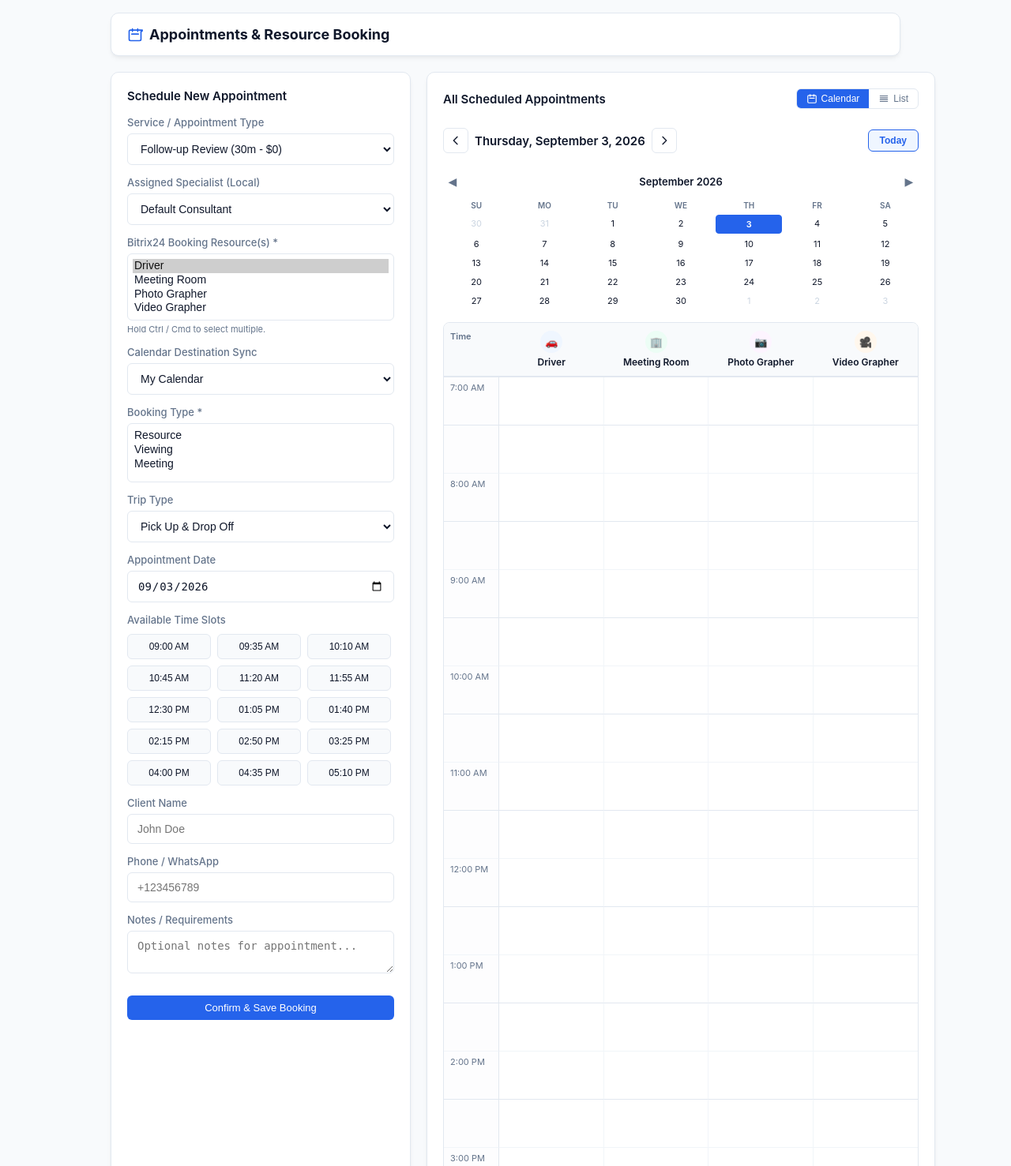
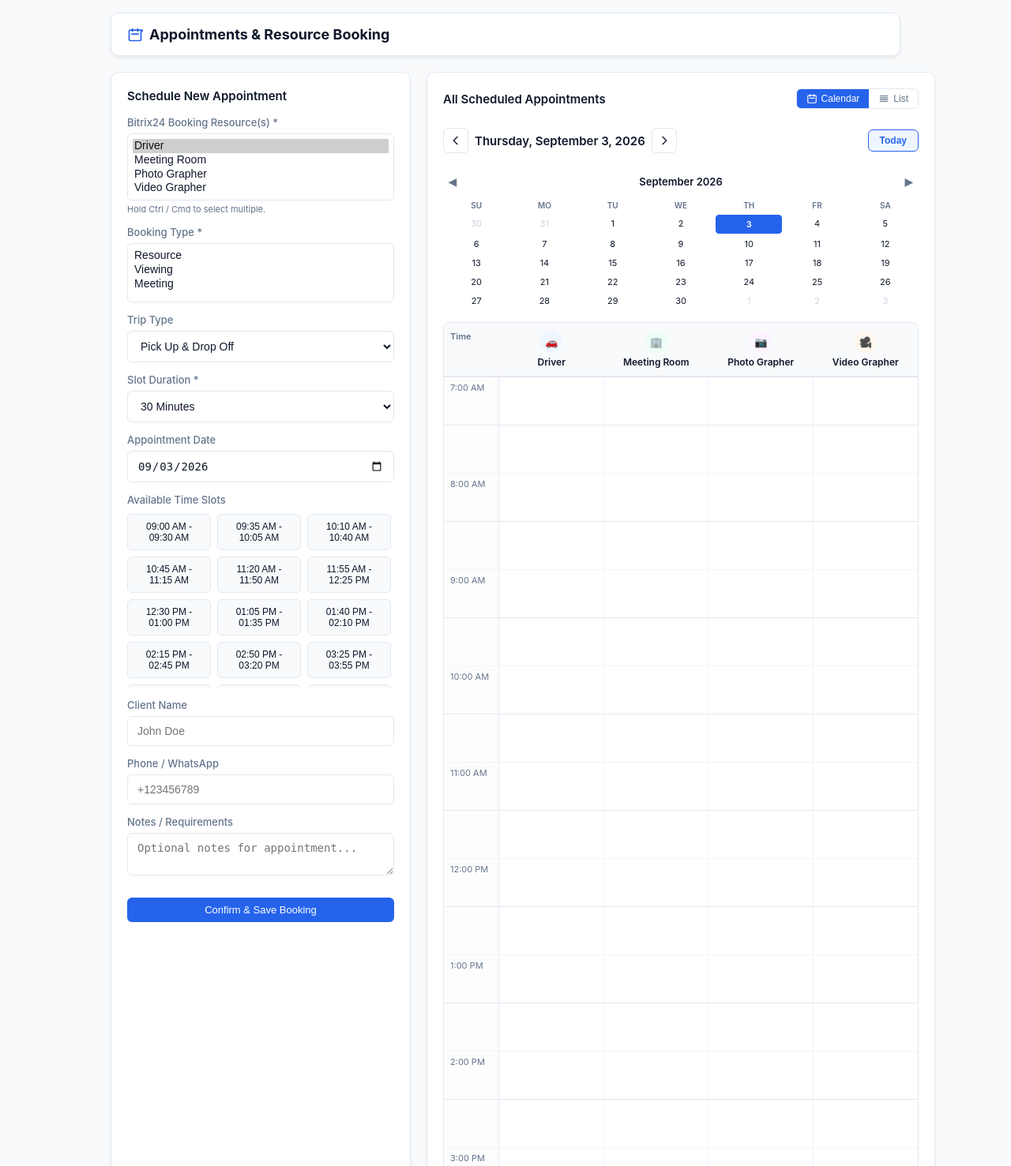
Before and after one commit to mostafaKeen/custom_booking, a PHP site: page / in a window 1280 px wide. Shown: the top 1477 px of the page at 79% size. Run offline with PHP 8.4, Linux system fonts and the light colour scheme; data comes from the database, SQL or seed files in the repository; data that the repository does not hold is empty.

Commit message:
feat: add dynamic Slot Duration selector and remove unneeded Service, Specialist, and Calendar fields

```diff
--- a/api.php
+++ b/api.php
@@ -204,14 +204,19 @@ try {
 
         case 'get_slots':
             $date = $_REQUEST['date'] ?? date('Y-m-d');
-            $serviceId = (int)($_REQUEST['service_id'] ?? 0);
-            $staffId = (int)($_REQUEST['staff_id'] ?? 0);
+            $serviceId = (int)($_REQUEST['service_id'] ?? 1);
+            $staffId = (int)($_REQUEST['staff_id'] ?? 1);
 
-            // Fetch service duration
-            $stmt = $db->prepare("SELECT duration_minutes FROM services WHERE id = ?");
-            $stmt->execute([$serviceId]);
-            $service = $stmt->fetch(PDO::FETCH_ASSOC);
-            $duration = $service ? (int)$service['duration_minutes'] : DEFAULT_SLOT_DURATION;
+            // Allow custom duration passed from frontend, or fallback to service duration
+            $customDuration = (int)($_REQUEST['duration_minutes'] ?? 0);
+            if ($customDuration > 0) {
+                $duration = $customDuration;
+            } else {
+                $stmt = $db->prepare("SELECT duration_minutes FROM services WHERE id = ?");
+                $stmt->execute([$serviceId]);
+                $service = $stmt->fetch(PDO::FETCH_ASSOC);
+                $duration = $service ? (int)$service['duration_minutes'] : DEFAULT_SLOT_DURATION;
+            }
 
             // Fetch staff working hours
             $stmt = $db->prepare("SELECT working_start, working_end FROM staff WHERE id = ?");
--- a/assets/js/widget.js
+++ b/assets/js/widget.js
@@ -766,13 +766,14 @@ function handleDriverTripTypeRules() {
 }
 
 function loadSlots() {
-    var serviceId = document.getElementById('service_id').value;
-    var staffId = document.getElementById('staff_id').value;
+    var serviceId = (document.getElementById('service_id') ? document.getElementById('service_id').value : '1') || '1';
+    var staffId = (document.getElementById('staff_id') ? document.getElementById('staff_id').value : '1') || '1';
     var date = document.getElementById('booking_date').value;
+    var duration = document.getElementById('slot_duration') ? document.getElementById('slot_duration').value : '30';
 
-    if (!serviceId || !staffId || !date) return;
+    if (!date) return;
 
-    fetch('api.php?action=get_slots&service_id=' + serviceId + '&staff_id=' + staffId + '&date=' + date + getAuthParams())
+    fetch('api.php?action=get_slots&service_id=' + serviceId + '&staff_id=' + staffId + '&date=' + date + '&duration_minutes=' + duration + getAuthParams())
         .then(function(res) { return res.json(); })
         .then(function(data) {
             var slotsContainer = document.getElementById('slots_container');
@@ -784,7 +785,7 @@ function loadSlots() {
                     var btn = document.createElement('button');
                     btn.type = 'button';
                     btn.className = 'slot-btn ' + (slot.available ? '' : 'disabled');
-                    btn.textContent = slot.display.split('-')[0].trim();
+                    btn.textContent = slot.display;
 
                     if (slot.available) {
                         btn.onclick = function() {
@@ -807,9 +808,15 @@ function loadSlots() {
 }
 
 function setupEventListeners() {
-    document.getElementById('service_id').addEventListener('change', loadSlots);
-    document.getElementById('staff_id').addEventListener('change', loadSlots);
+    var serviceEl = document.getElementById('service_id');
+    if (serviceEl) serviceEl.addEventListener('change', loadSlots);
+    var staffEl = document.getElementById('staff_id');
+    if (staffEl) staffEl.addEventListener('change', loadSlots);
+
     document.getElementById('booking_date').addEventListener('change', loadSlots);
+
+    var durationEl = document.getElementById('slot_duration');
+    if (durationEl) durationEl.addEventListener('change', loadSlots);
 
     var b24ResSelect = document.getElementById('b24_resource_id');
     if (b24ResSelect) {
--- a/index.php
+++ b/index.php
@@ -44,15 +44,9 @@ $isWritable = is_writable(__DIR__) || (is_dir(__DIR__ . '/data') && is_writable(
             <div class="card">
                 <h3 class="card-title">Schedule New Appointment</h3>
                 <form id="booking_form">
-                    <div class="form-group">
-                        <label for="service_id">Service / Appointment Type</label>
-                        <select id="service_id" name="service_id" class="form-control" required></select>
-                    </div>
-
-                    <div class="form-group">
-                        <label for="staff_id">Assigned Specialist (Local)</label>
-                        <select id="staff_id" name="staff_id" class="form-control" required></select>
-                    </div>
+                    <input type="hidden" id="service_id" name="service_id" value="1">
+                    <input type="hidden" id="staff_id" name="staff_id" value="1">
+                    <input type="hidden" id="calendar_target" name="calendar_target" value="user">
 
                     <div class="form-group">
                         <label for="b24_resource_id">Bitrix24 Booking Resource(s) *</label>
@@ -63,14 +57,6 @@ $isWritable = is_writable(__DIR__) || (is_dir(__DIR__ . '/data') && is_writable(
                             <option value="705">Video Grapher</option>
                         </select>
                         <small style="color: #64748b; font-size: 11px; display: block; margin-top: 4px;">Hold Ctrl / Cmd to select multiple.</small>
-                    </div>
-
-                    <div class="form-group">
-                        <label for="calendar_target">Calendar Destination Sync</label>
-                        <select id="calendar_target" name="calendar_target" class="form-control">
-                            <option value="user">My Calendar</option>
-                            <option value="company_calendar">Public (Company Calendar)</option>
-                        </select>
                     </div>
 
                     <div class="form-group">
@@ -88,6 +74,21 @@ $isWritable = is_writable(__DIR__) || (is_dir(__DIR__ . '/data') && is_writable(
                             <option value="757">Pick Up & Drop Off</option>
                             <option value="759">Pick Up</option>
                             <option value="761">Drop Off</option>
+                        </select>
+                    </div>
+
+                    <div class="form-group">
+                        <label for="slot_duration">Slot Duration *</label>
+                        <select id="slot_duration" name="slot_duration" class="form-control">
+                            <option value="15">15 Minutes</option>
+                            <option value="30" selected>30 Minutes</option>
+                            <option value="45">45 Minutes</option>
+                            <option value="60">1 Hour</option>
+                            <option value="90">1.5 Hours</option>
+                            <option value="120">2 Hours</option>
+                            <option value="180">3 Hours</option>
+                            <option value="240">4 Hours</option>
+                            <option value="480">8 Hours (Full Working Day)</option>
                         </select>
                     </div>
 
```
